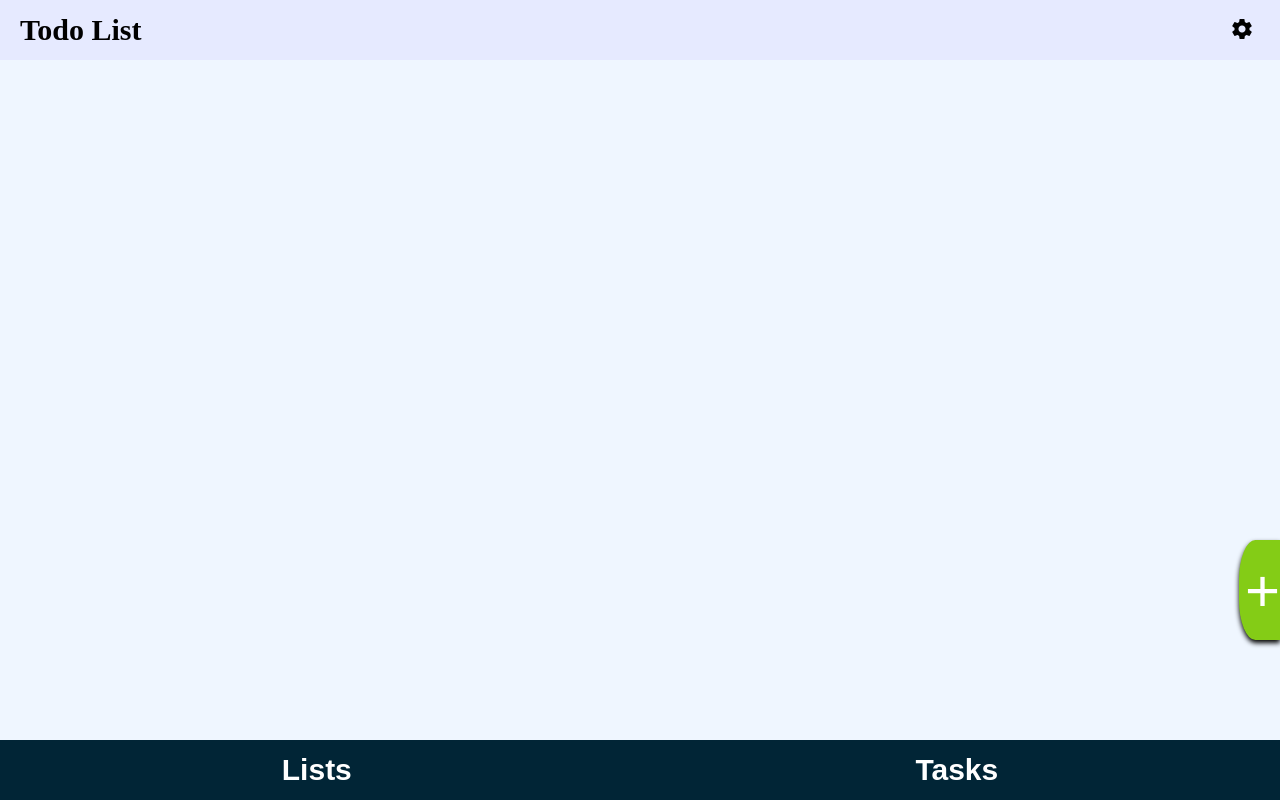
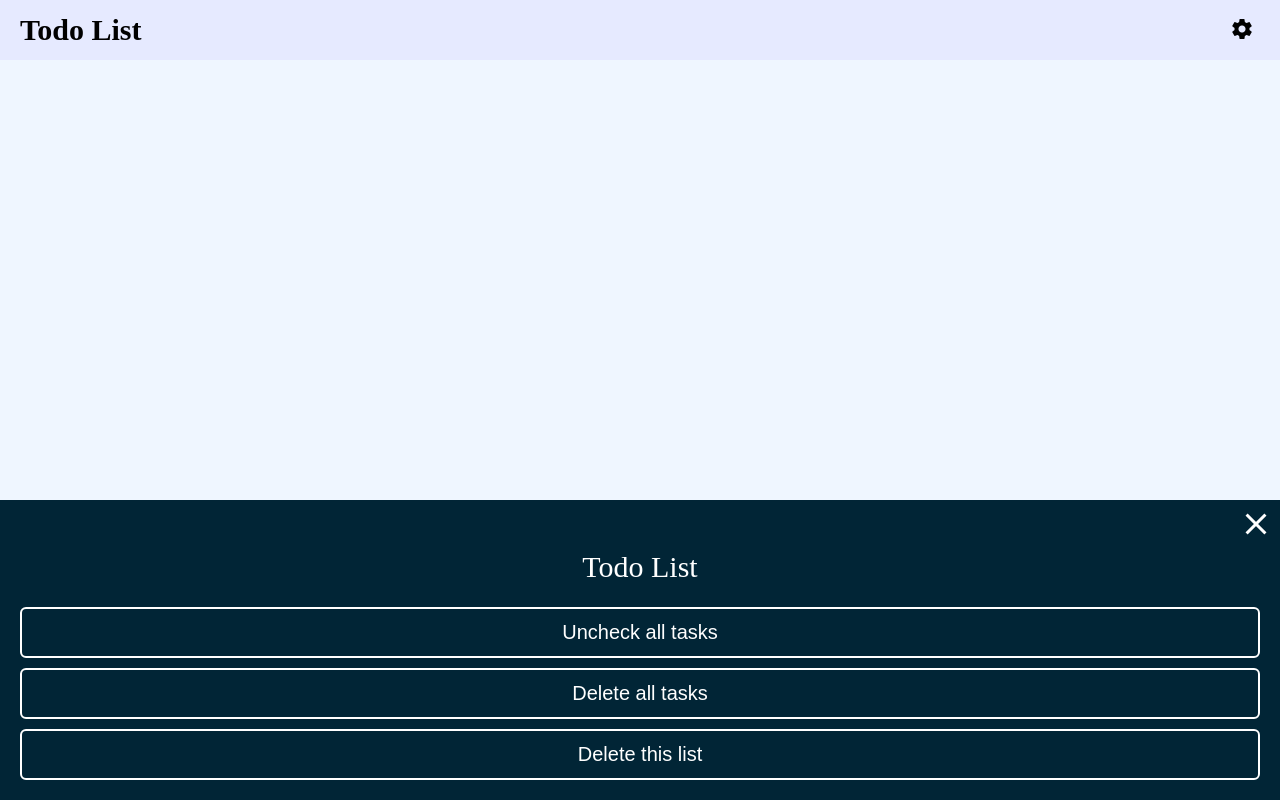
Before and after one commit to Kavoriya/Todo-list, a website built with webpack: page dist/index.html in a window 1280 px wide. Both pictures are taken after a click on the button "settings". Built offline with nearby package versions, Linux system fonts and the light colour scheme.

Commit message:
Add functions to list settings

```diff
--- a/src/index.js
+++ b/src/index.js
@@ -81,10 +81,57 @@ const AppController = () => {
 
       const settingsButton = document.createElement('button');
       settingsButton.setAttribute('type', 'button');
-      settingsButton.classList.add('settings-button');
+      settingsButton.classList.add('list-settings-button');
       const seetingsIcon = document.createElement('span');
-      seetingsIcon.classList.add('material-icons', 'settings-icon');
+      seetingsIcon.classList.add('material-icons', 'list-settings-icon');
       seetingsIcon.textContent = 'settings';
+
+      settingsButton.addEventListener('click', () => {
+         const popUpMenu = createPopUpMenu(app.allLists[listIndex].title);
+         const listOfOptions = document.createElement('ul');
+
+         const uncheckListOption = document.createElement('li');
+         const uncheckListButton = createPopUpMenuButton();
+         uncheckListButton.textContent = 'Uncheck all tasks';
+         uncheckListButton.addEventListener('click', () => {
+            app.allLists[listIndex].uncheckList();
+            loadListContent(listIndex);
+            closePopUpMenu();
+         });
+         uncheckListOption.append(uncheckListButton);
+
+         const deleteAllTasksOption = document.createElement('li');
+         const deleteAllTasksButton = createPopUpMenuButton();
+         deleteAllTasksButton.textContent = 'Delete all tasks';
+         deleteAllTasksButton.addEventListener('click', () => {
+            app.allLists[listIndex].clearList();
+            loadListContent(listIndex);
+            closePopUpMenu();
+         });
+         deleteAllTasksOption.append(deleteAllTasksButton);
+
+         const deleteListOption = document.createElement('li');
+         const deleteListButton = createPopUpMenuButton();
+         deleteListButton.textContent = 'Delete this list';
+         deleteListButton.addEventListener('click', () => {
+            app.allLists.splice(listIndex, 1);
+            updateSidebar();
+            closePopUpMenu();
+            main.textContent = '';
+            main.append(sidebar, rudder);
+            if (app.allLists.length == 0) {
+               tasksButton.disabled = true;
+            }
+         });
+         deleteListOption.append(deleteListButton);
+
+         listOfOptions.append(
+            uncheckListOption,
+            deleteAllTasksOption,
+            deleteListOption);
+         popUpMenu.append(listOfOptions);
+         main.append(popUpMenu);
+      })
 
       settingsButton.append(seetingsIcon);
 
--- a/src/list.js
+++ b/src/list.js
@@ -18,7 +18,7 @@ export const List = (title, note, isDone, tasks) => {
    }
 
    const clearList = () => {
-      tasks = [];
+      tasks.length = 0;
    }
 
    let list = { title, note, isDone, tasks, addTask, deleteTask, uncheckList, clearList }
--- a/src/style.css
+++ b/src/style.css
@@ -78,7 +78,7 @@ body {
 
 }
 
-.list-header .settings-button {
+.list-header .list-settings-button {
    background-color: transparent;
    border: none;
    padding: 6px;
```
